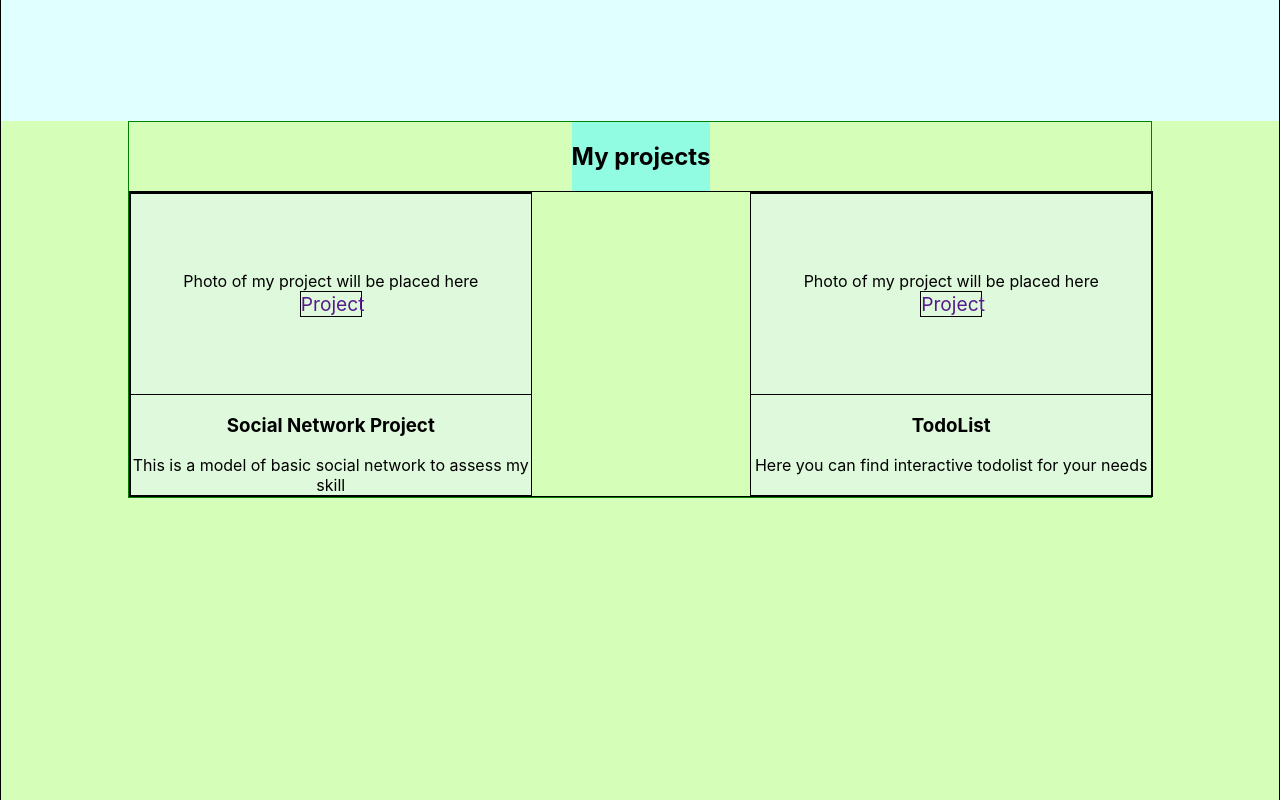
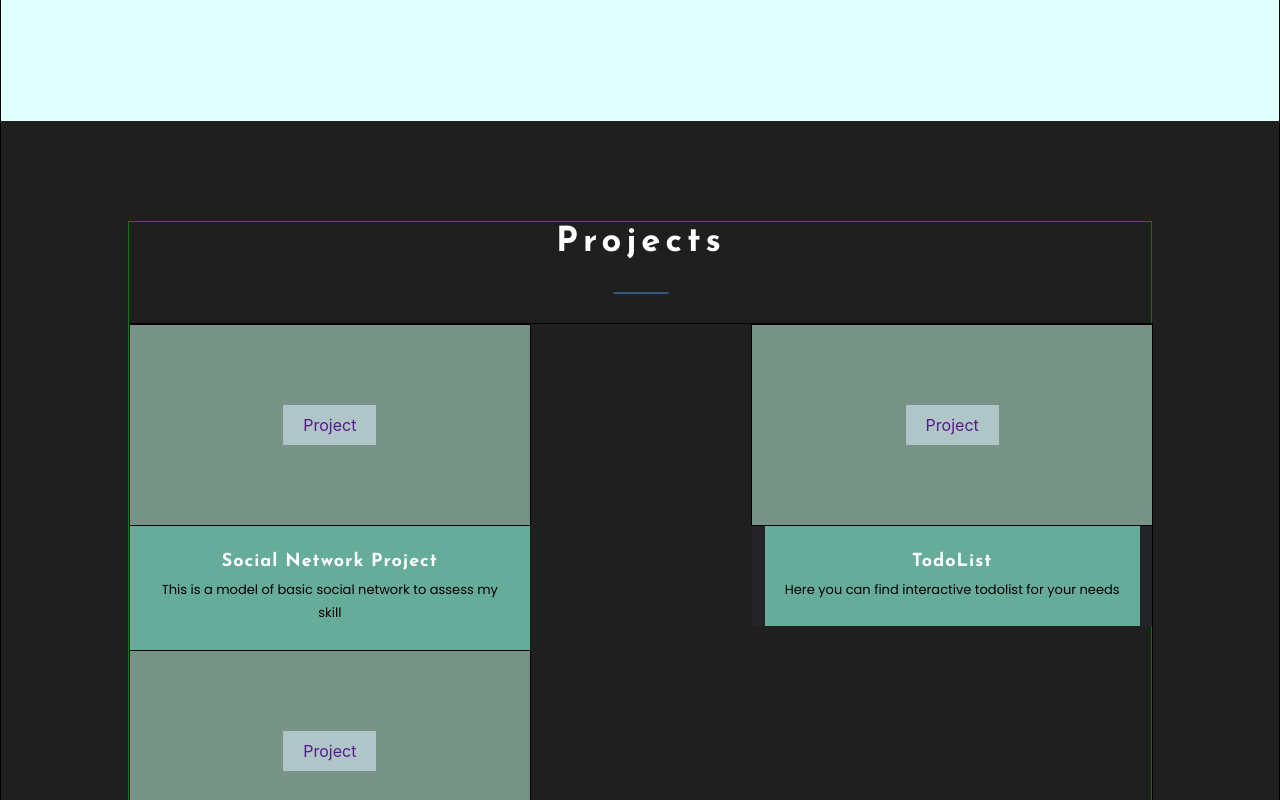
Before and after one commit to IvanFestina/Portfolio, a React (Create React App) app: page / in a window 1280 px wide. Shown: the part 1560-2360 px from the top of the page. Built offline with nearby package versions, Linux system fonts and the light colour scheme.

Commit message:
in progress...

```diff
--- a/public/index.html
+++ b/public/index.html
@@ -1,20 +1,27 @@
 <!DOCTYPE html>
 <html lang="en">
 <head>
-    <meta charset="utf-8" />
-    <link rel="icon" href="%PUBLIC_URL%/favicon.ico" />
-    <meta name="viewport" content="width=device-width, initial-scale=1" />
-    <meta name="theme-color" content="#000000" />
+    <meta charset="utf-8"/>
+    <link rel="icon" href="%PUBLIC_URL%/favicon.ico"/>
+    <meta name="viewport" content="width=device-width, initial-scale=1"/>
+    <meta name="theme-color" content="#000000"/>
     <meta
             name="description"
             content="Web site created using create-react-app"
     />
-    <link rel="apple-touch-icon" href="%PUBLIC_URL%/logo192.png" />
+    <link rel="apple-touch-icon" href="%PUBLIC_URL%/logo192.png"/>
     <!--
       manifest.json provides metadata used when your web app is installed on a
       user's mobile device or desktop. See https://developers.google.com/web/fundamentals/web-app-manifest/
     -->
-    <link rel="manifest" href="%PUBLIC_URL%/manifest.json" />
+    <link rel="manifest" href="%PUBLIC_URL%/manifest.json"/>
+    <link href="https://fonts.googleapis.com/css2?family=Josefin+Sans:wght@100;200;300;400;500;600;700&display=swap"
+          rel="stylesheet">
+    <link rel="preconnect" href="https://fonts.googleapis.com">
+    <link rel="preconnect" href="https://fonts.gstatic.com" crossorigin>
+    <link href="https://fonts.googleapis.com/css2?family=Josefin+Sans:wght@100;200;300;400;500;600;700&family=Poppins:wght@100;200;300;400;500;600;700;800&display=swap"
+          rel="stylesheet">
+
     <!--
       Notice the use of %PUBLIC_URL% in the tags above.
       It will be replaced with the URL of the `public` folder during the build.
--- /dev/null
+++ b/src/common/components/Title.module.css
@@ -0,0 +1,26 @@
+.title {
+    margin: 0 0 30px;
+    font-family: 'Josefin Sans', sans-serif;
+    font-weight: 300;
+    font-size: 23px;
+    color: #fff;
+    text-transform: capitalize;
+    line-height: 1.2;
+    letter-spacing: 5px;
+    position: relative;
+}
+
+.title h2 {
+    margin: 0;
+}
+
+.title::before{
+    content: '';
+    position: absolute;
+    background: #4e93e6;
+    width: 55px;
+    height: 1px;
+    bottom: -30px;
+    left: 50%;
+    transform: translate(-50%, 50%);
+}
--- /dev/null
+++ b/src/common/components/Title.tsx
@@ -0,0 +1,12 @@
+import React from "react";
+import s from './Title.module.css'
+
+type TitlePropsType = { text: string }
+
+export const Title = ({text}: TitlePropsType) => {
+    return (
+        <div className={s.title}>
+            <h2>{text}</h2>
+        </div>
+    )
+}
--- a/src/components/projects/Projects.tsx
+++ b/src/components/projects/Projects.tsx
@@ -2,20 +2,24 @@
 import s from './Projects.module.css'
 import styleContainer from '../../common/styles/Container.module.css'
 import {Project} from "./project/Project";
+import {Title} from "../../common/components/Title";
 
 
 export const Projects = () => {
+    // const socialNetwork = {
+    //     backgroundImage: 'url(' + imgUrl + ')',
+    // }
     return (
         <div className={s.projectBlock}>
             <div className={`${styleContainer.container} ${s.projectContainer}`}>
-                <div  className={s.title}>
-                    <h2>My projects</h2>
-                </div>
+                <Title text={'Projects'}/>
                 <div className={s.projects}>
                     <Project title={'Social Network Project'}
                              description={'This is a model of basic social network to assess my skill'}/>
                     <Project title={'TodoList'}
                              description={'Here you can find interactive todolist for your needs'}/>
+                    <Project title={'Memorize'}
+                             description={'Team project for learning and memorizing with use of cards'}/>
                 </div>
             </div>
         </div>
--- a/src/components/projects/project/Project.module.css
+++ b/src/components/projects/project/Project.module.css
@@ -1,10 +1,9 @@
 .project {
     width: 400px;
-    background-color: rgba(231, 243, 252, 0.49);
+    background-color: #252527;
     display: flex;
     align-items: center;
     flex-direction: column;
-    border: 1px solid black;
 }
 
 .projectPhoto {
@@ -12,29 +11,42 @@
     flex-direction: column;
     justify-content: center;
     align-items: center;
+    background-color: #779387;
     border: 1px solid black;
     width: 100%;
     height: 200px;
 }
 
-.projectRef {
-    border: 1px solid black;
-    font-size: larger;
-    width: 60px;
+.viewBtn {
+    background-color: rgba(220, 237, 250, 0.56);
+    padding: 10px 20px;
 }
 
 a:link {
     text-decoration: none;
 }
-.textProjectBlock {
+
+.projectInfo {
+    padding: 25px 20px;
     display: flex;
     flex-direction: column;
     text-align: center;
     justify-content: space-around;
+    background-color: #66ac9b;
 }
-.title {
+
+.projectTitle {
+    font-family: 'Josefin Sans', sans-serif;
+    font-size: 18px;
+    letter-spacing: 1px;
+    margin: 0 0 5px;
+    line-height: 1.2;
+    color: #fff;
 }
 
 .description {
-
+    font-family: 'Poppins', sans-serif;
+    line-height: 1.8;
+    font-weight: 400;
+    font-size: 13px;
 }
--- a/src/components/projects/project/Project.tsx
+++ b/src/components/projects/project/Project.tsx
@@ -10,11 +10,10 @@
     return (
         <div className={s.project}>
             <div className={s.projectPhoto}>
-                <span>Photo of my project will be placed here</span>
-                <div className={s.projectRef}><a href={''}>Project</a></div>
+                <div className={s.viewBtn}><a href={''}>Project</a></div>
             </div>
-            <div className={s.textProjectBlock}>
-                <h3>{props.title}</h3>
+            <div className={s.projectInfo}>
+                <h3 className={s.projectTitle}>{props.title}</h3>
                 <span className={s.description}>{props.description}</span>
             </div>
         </div>
--- a/src/components/projects/projects.module.css
+++ b/src/components/projects/projects.module.css
@@ -1,6 +1,7 @@
 .projectBlock {
-    min-height: 100vh;
-    background-color: #d5ffb9;
+    /*min-height: 100vh;*/
+    background-color: #1f1f20;
+    padding: 100px 0;
 }
 
 .projectContainer {
@@ -10,8 +11,30 @@
 }
 
 .title {
-    background-color: #92fce2;
-    color: black;
+    margin: 0 0 30px;
+    font-family: 'Josefin Sans', sans-serif;
+    font-weight: 300;
+    font-size: 23px;
+    color: #fff;
+    text-transform: capitalize;
+    line-height: 1.2;
+    letter-spacing: 5px;
+    position: relative;
+}
+
+.title h2 {
+    margin: 0;
+}
+
+.title::before{
+    content: '';
+    position: absolute;
+    background: #4e93e6;
+    width: 55px;
+    height: 1px;
+    bottom: -30px;
+    left: 50%;
+    transform: translate(-50%, 50%);
 }
 
 .projects {
@@ -19,5 +42,13 @@
     width: 100%;
     display: flex;
     justify-content: space-between;
+    align-items: flex-start;
     flex-wrap: wrap;
+    margin-top: 30px;
 }
+
+@media screen and (max-width: 1008px) {
+    .projects {
+        justify-content: center;
+    }
+}
--- a/src/components/skills/Skills.tsx
+++ b/src/components/skills/Skills.tsx
@@ -2,13 +2,14 @@
 import s from './Skills.module.css'
 import styleContainer from '../../common/styles/Container.module.css'
 import {Skill} from "./skill/skill";
+import {Title} from "../../common/components/Title";
 
 
 export const Skills = () => {
     return (
         <div className={s.skillBlock}>
             <div className={`${styleContainer.container} ${s.skillContainer}`}>
-                <h2 className={s.title}>Skills</h2>
+                <Title text={'Skills'}/>
                 <div className={s.skills}>
                     <Skill title={'HTML CSS'}
                            description={'Using my knowledge to make UI more interactive and adaptable'}/>
```
Lines whose indentation alone changed are shown as unchanged.
